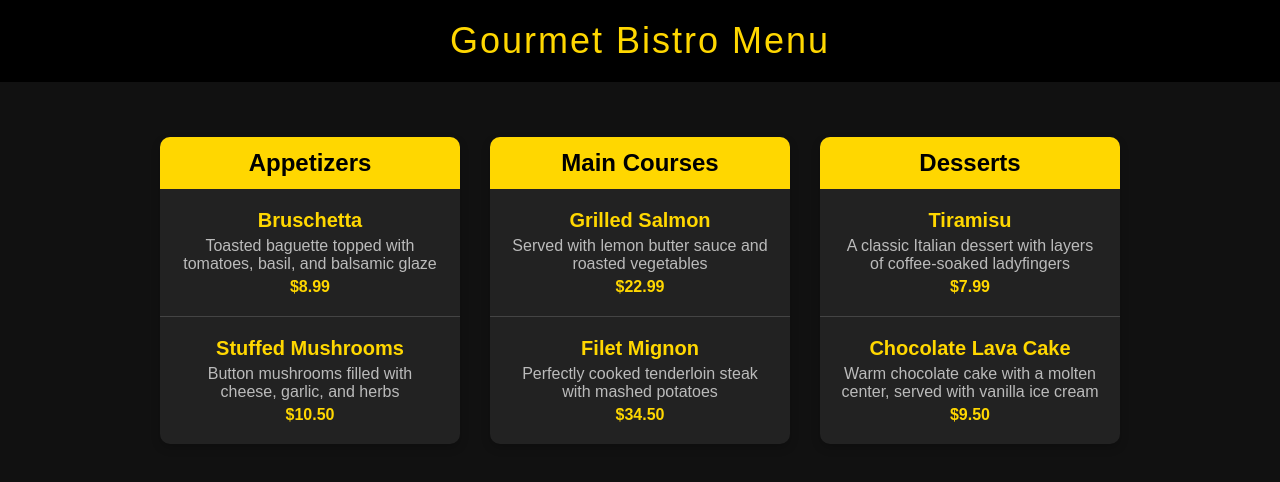
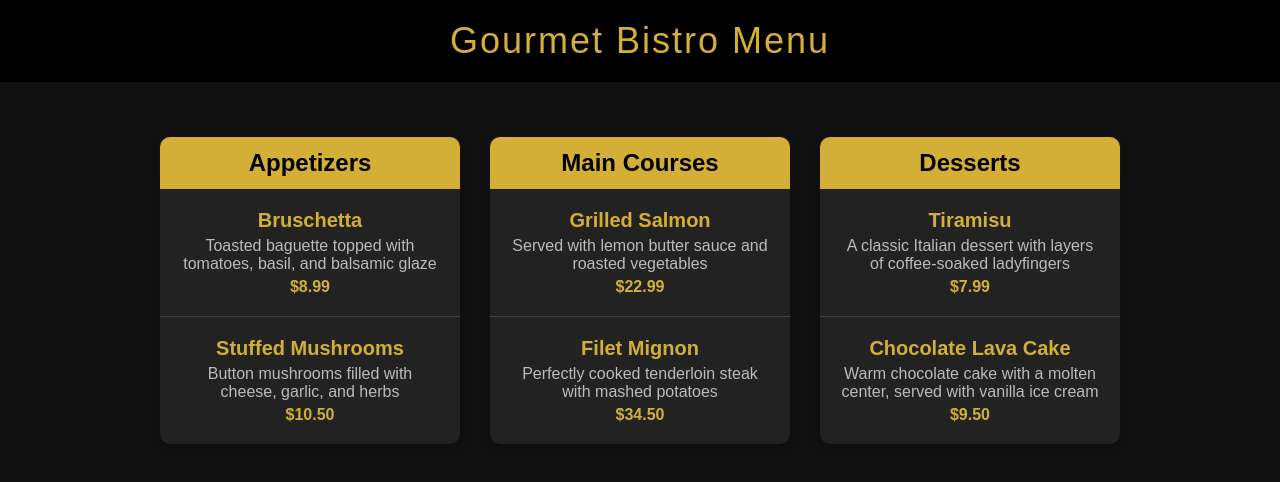
Before and after one commit to patryk6667/Menu-restauracja, a plain HTML site: page index.html in a window 1280 px wide. Drawn offline with Linux system fonts and the light colour scheme.

Commit message:
Update index.html

```diff
--- a/index.html
+++ b/index.html
@@ -14,7 +14,7 @@
         }
         header {
             background-color: #000;
-            color: #ffd700;
+            color: #D4AF37;
             padding: 20px 0;
             text-align: center;
             font-size: 36px;
@@ -38,9 +38,10 @@
         }
         .menu-category:hover {
             transform: scale(1.05);
+             box-shadow:0 4px 20px rgba(0, 0, 0, 0.6)
         }
         .menu-category h3 {
-            background-color: #ffd700;
+            background-color:#D4AF37;
             color: #000;;
             padding: 12px 0;
             margin: 0;
@@ -56,7 +57,7 @@
         .menu-item h4 {
             margin: 0;
             font-size: 20px;
-            color: #ffd700;
+            color: #D4AF37;
         }
         .menu-item p {
             margin: 5px 0;
@@ -64,7 +65,7 @@
         }
         .menu-item .price {
             font-weight: bold;
-            color: #ffd700;
+            color: #D4AF37;
         }
     </style>
 </head>
```
